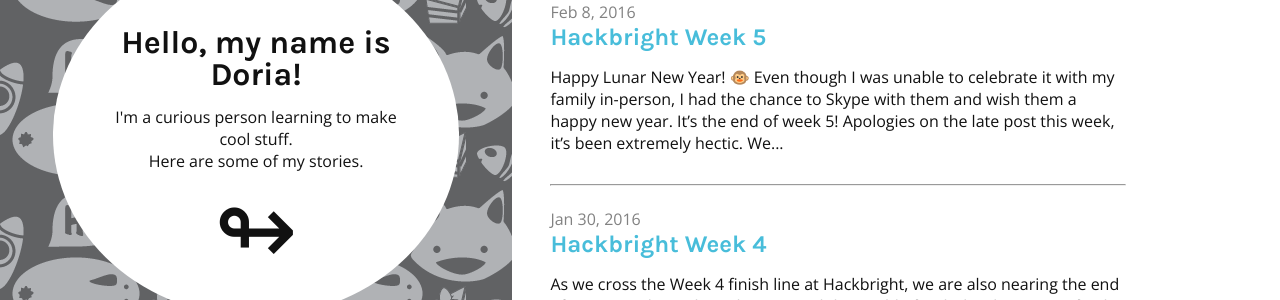
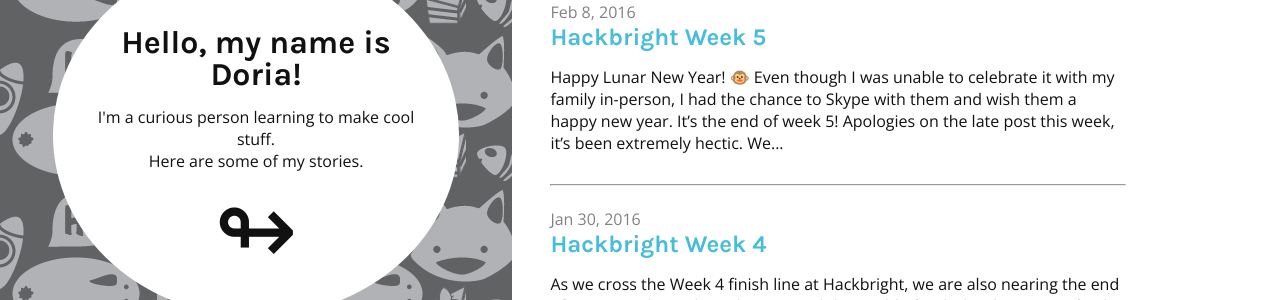
Before and after one commit to doriable/doriable.github.io, a Jekyll site: the page built from index.html, in a window 1280 px wide. Shown: the part 124-424 px from the top of the page. Built offline with Jekyll 4.4.1, drawn with Linux system fonts in a browser that asks for light colours.

Commit message:
Small CSS tweaks to about circle

```diff
--- a/_sass/_layout.scss
+++ b/_sass/_layout.scss
@@ -71,7 +71,7 @@
 }
 
 #about-sub {
-    padding: 0px 30px 0px 30px;
+    padding: 0 1em 0 1em;
     text-align: center;
 }
 
```
